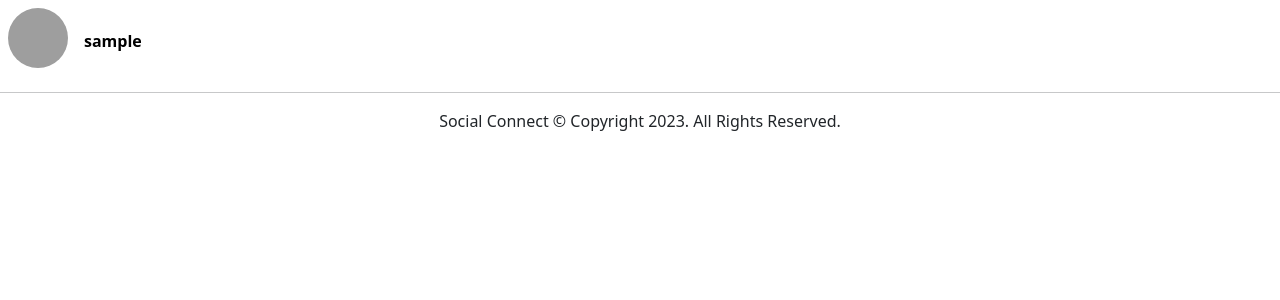
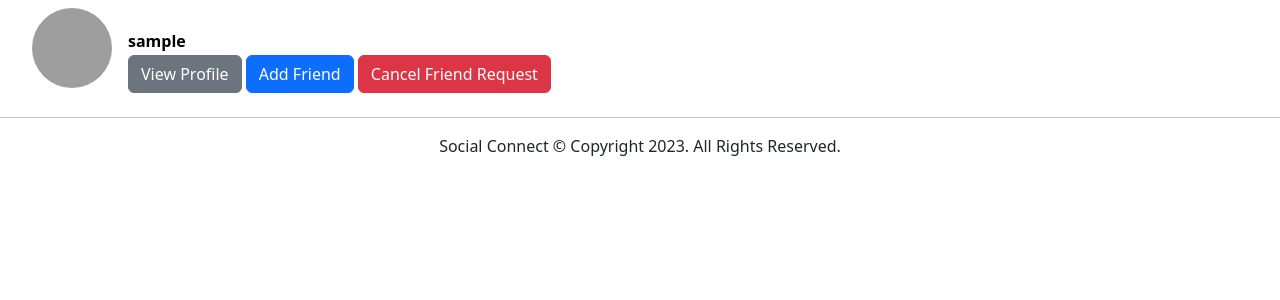
Before and after one commit to mepujan/SocialConnect, a Django app: template user/templates/people-list.html in a window 1280 px wide. Shown: the part 117-417 px from the top of the page. Run offline with Django 4.2, Linux system fonts and the light colour scheme; the template is opened without the code that fills it: values that come from a table or form of the project are taken from there, others are empty; the visitor is signed in with stand-in values (Sample User, id 1); data comes from the database, SQL or seed files in the repository; some libraries are stand-ins or nearby versions; grey boxes are pictures that could not be loaded.

Commit message:
added add friend, cancel and view profile buttons

```diff
--- a/user/templates/people-list.html
+++ b/user/templates/people-list.html
@@ -2,13 +2,16 @@
 
 {% block content %}
 {% for profile in profiles  %}
-<div class="d-flex flex-start p-2">
-    <img class="rounded-circle shadow-1-strong me-3" src="{{profile.profile_pic.url}}" alt="avatar" width="60"
-        height="60" />
+<div class="d-flex flex-start p-2 ms-4">
+    <img class="rounded-circle shadow-1-strong me-3" src="{{profile.profile_pic.url}}" alt="avatar" width="80"
+        height="80" />
     <div>
         <a href="{% url 'profiles:profile-detail' profile.id %}" style="text-decoration: none; color: black;">
             <h6 class="fw-bold mb-1 mt-4">{{profile.user.username}}</h6>
         </a>
+        <button class="btn btn-secondary">View Profile</button>
+        <button class="btn btn-primary">Add Friend</button>
+        <button class="btn btn-danger">Cancel Friend Request</button>
     </div>
 </div>
 {% endfor %}
```
